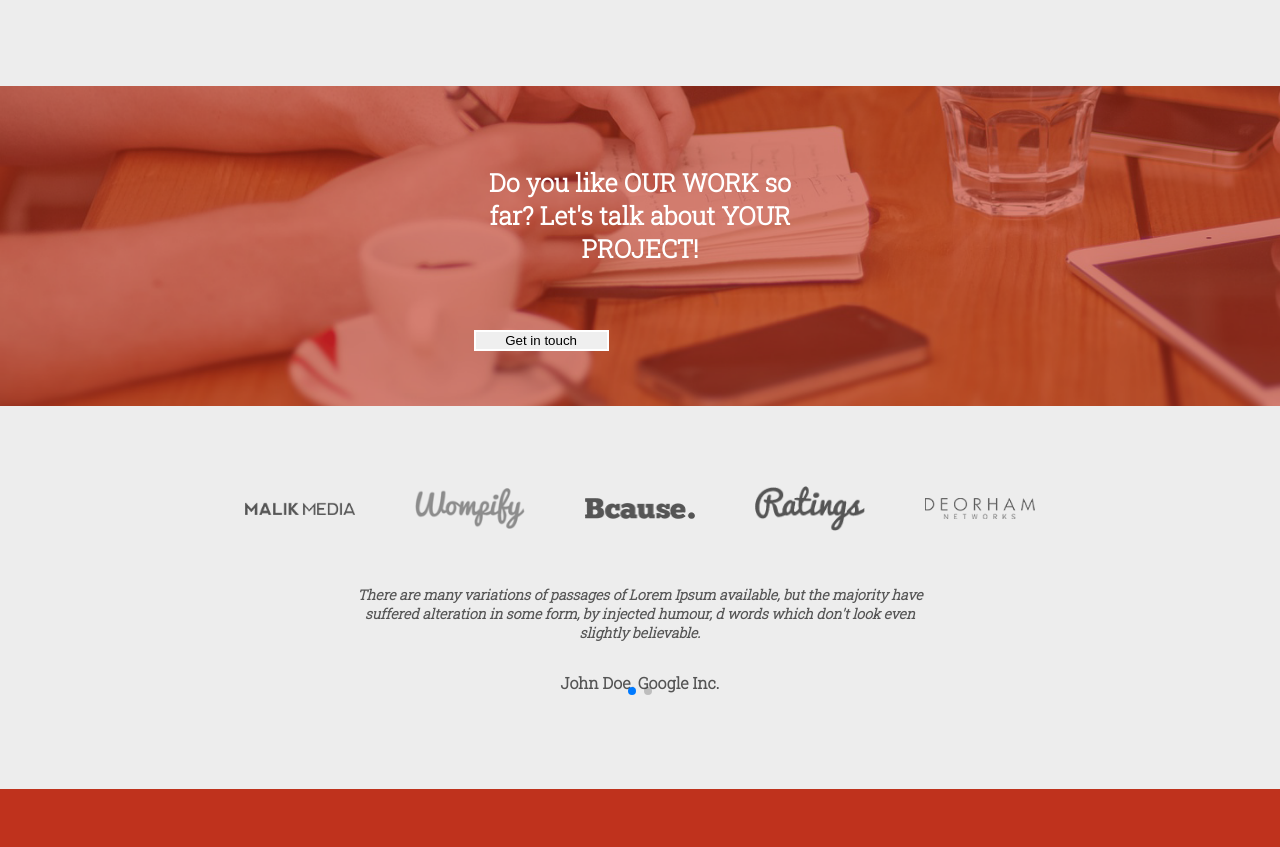
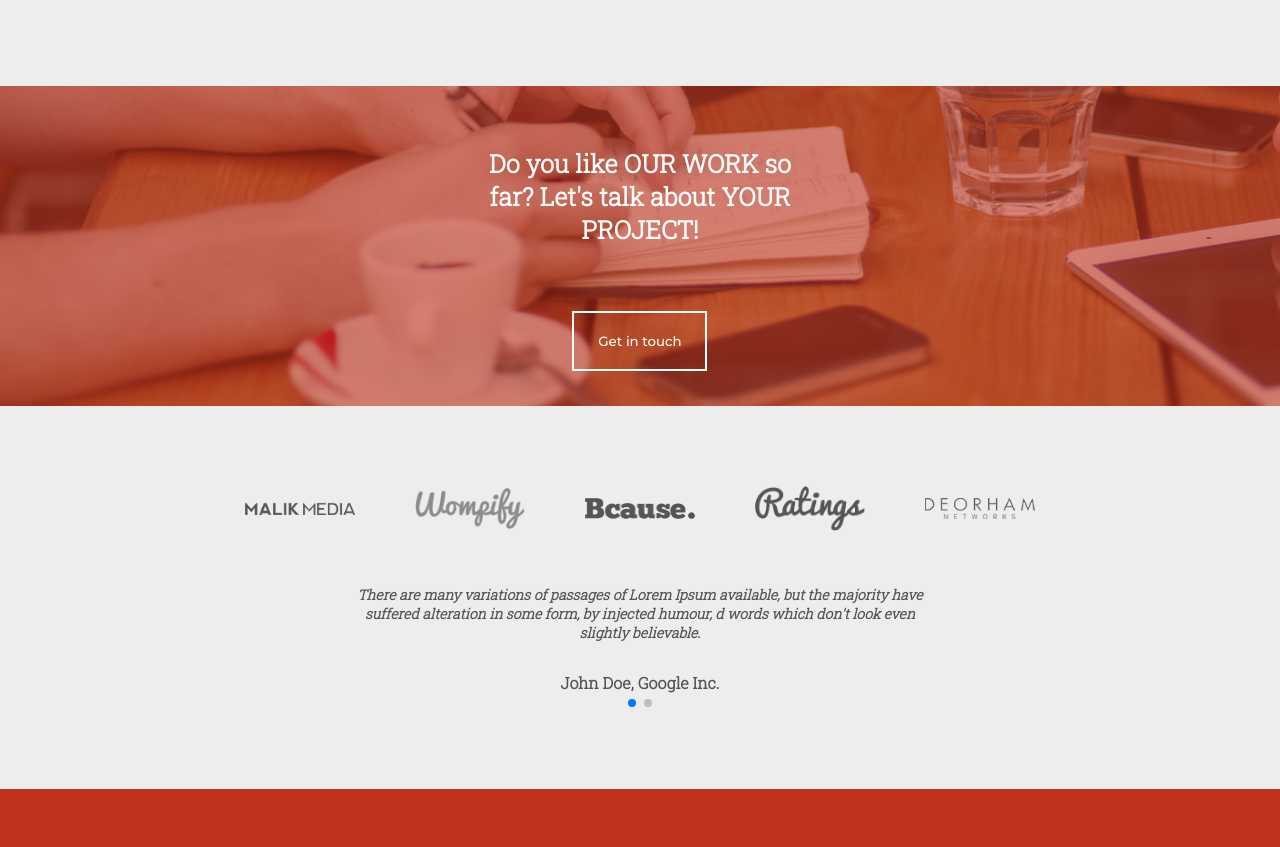
Before and after one commit to MykolaRomaniv/mariana-site, a website: page index.html in a window 1280 px wide. Shown: the part 2123-2970 px from the top of the page. Drawn offline with nearby package versions, Linux system fonts and the light colour scheme.

Commit message:
feat: add button styles

```diff
--- a/css/style.css
+++ b/css/style.css
@@ -1,6 +1,18 @@
 body,
 html {
   margin: 0;
+}
+
+button {
+  cursor: pointer;
+}
+
+button:active {
+  background: rgba(0, 0, 0, 0.1);
+}
+
+button:hover {
+  background: rgba(0, 0, 0, 0.1);
 }
 
 .header {
@@ -221,7 +233,9 @@ h4 {
 }
 .touch {
   width: 26%;
-
+  display: flex;
+  align-items: center;
+  flex-direction: column;
   color: white;
 }
 .touch-title {
@@ -232,14 +246,14 @@ h4 {
 }
 
 .button-touch {
+  font-family: "Montserrat", sans-serif;
   border: 2px solid white;
   margin-top: 40px;
   width: 135px;
-}
-
-.button-inner-touch {
-  font-family: "Montserrat", sans-serif;
-  margin: 5px 20px 5px 20px;
+  background: transparent;
+  color: white;
+  padding-top: 20px;
+  padding-bottom: 20px;
 }
 /* get in touch end*/
 
@@ -348,3 +362,7 @@ footer {
   font-size: 13px;
 }
 /* footer end*/
+
+.swiper-container-horizontal > .swiper-pagination-bullets {
+  bottom: -2px;
+}
```
